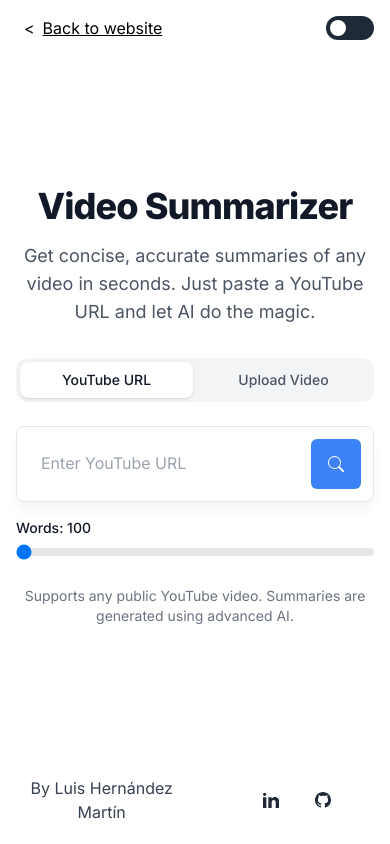
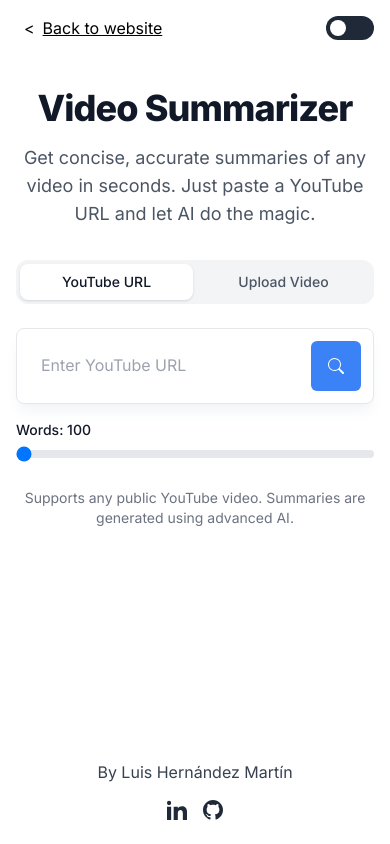
Before and after one commit to luisher98/video-to-summary-frontend, a Next.js app: page / in a window 390 px wide. Built offline with nearby package versions, Linux system fonts and the light colour scheme.

Commit message:
Refactor layout and footer for improved responsiveness and styling
- Update layout to use flex layout with full screen height
- Enhance Footer component with better spacing and hover states
- Simplify body and page structure for cleaner layout
- Improve dark mode and responsive design

```diff
--- a/app/components/Footer.tsx
+++ b/app/components/Footer.tsx
@@ -2,30 +2,35 @@ import Link from "next/link";
 
 export default function Footer() {
   return (
-    <>
-      <footer className="sticky-footer flex  place-content-between items-center text-center text-white ">
-        <div className="w-full  p-4 text-center text-gray-700  dark:text-gray-400">
-          By Luis Hernández Martín
-        </div>
-        <div className="container pt-9">
-          <div className="mb-9 flex justify-center">
+    <footer className="mt-auto w-full bg-white dark:bg-gray-800">
+      <div className="mx-auto max-w-3xl px-4 py-6">
+        <div className="flex flex-col items-center justify-center space-y-4">
+          <div className="text-center text-gray-700 dark:text-gray-400">
+            By Luis Hernández Martín
+          </div>
+          <div className="flex items-center space-x-4">
             <Link
               href="https://www.linkedin.com/in/luis-hern%C3%A1ndez-mart%C3%ADn/"
-              className="mr-9 text-gray-800 dark:text-gray-200" target="_blank"
+              className="text-gray-800 hover:text-gray-600 dark:text-gray-200 dark:hover:text-gray-400"
+              target="_blank"
             >
               <svg
                 xmlns="http://www.w3.org/2000/svg"
-                className="h-4 w-4"
+                className="h-5 w-5"
                 fill="currentColor"
                 viewBox="0 0 24 24"
               >
                 <path d="M4.98 3.5c0 1.381-1.11 2.5-2.48 2.5s-2.48-1.119-2.48-2.5c0-1.38 1.11-2.5 2.48-2.5s2.48 1.12 2.48 2.5zm.02 4.5h-5v16h5v-16zm7.982 0h-4.968v16h4.969v-8.399c0-4.67 6.029-5.052 6.029 0v8.399h4.988v-10.131c0-7.88-8.922-7.593-11.018-3.714v-2.155z" />
               </svg>
             </Link>
-            <Link href="https://github.com/luisher98" className="text-gray-800 dark:text-gray-200" target="_blank">
+            <Link
+              href="https://github.com/luisher98"
+              className="text-gray-800 hover:text-gray-600 dark:text-gray-200 dark:hover:text-gray-400"
+              target="_blank"
+            >
               <svg
                 xmlns="http://www.w3.org/2000/svg"
-                className="h-4 w-4"
+                className="h-5 w-5"
                 fill="currentColor"
                 viewBox="0 0 24 24"
               >
@@ -34,7 +39,7 @@ export default function Footer() {
             </Link>
           </div>
         </div>
-      </footer>
-    </>
+      </div>
+    </footer>
   );
 }
--- a/app/layout.tsx
+++ b/app/layout.tsx
@@ -16,9 +16,9 @@ export default function RootLayout({
 }) {
   return (
     <html lang="en">
-      <body className={`font-sans ${inter.variable} dark:bg-gray-800 flex flex-col place-content-between min-h-screen`}>
-
-        {children}</body>
+      <body className={`font-sans ${inter.variable} dark:bg-gray-800`}>
+        {children}
+      </body>
     </html>
   );
 }
--- a/app/page.tsx
+++ b/app/page.tsx
@@ -14,13 +14,17 @@ export const metadata = {
 
 export default function Home() {
   return (
-    <>
-      <DarkModeSwitch />
-      <VideoContextProvider>
-        <InputSelector />
-        <Summary />
-      </VideoContextProvider>
+    <div className="flex min-h-screen flex-col">
+      <div className="flex-none">
+        <DarkModeSwitch />
+      </div>
+      <main className="flex-grow">
+        <VideoContextProvider>
+          <InputSelector />
+          <Summary />
+        </VideoContextProvider>
+      </main>
       <Footer />
-    </>
+    </div>
   );
 }
```
